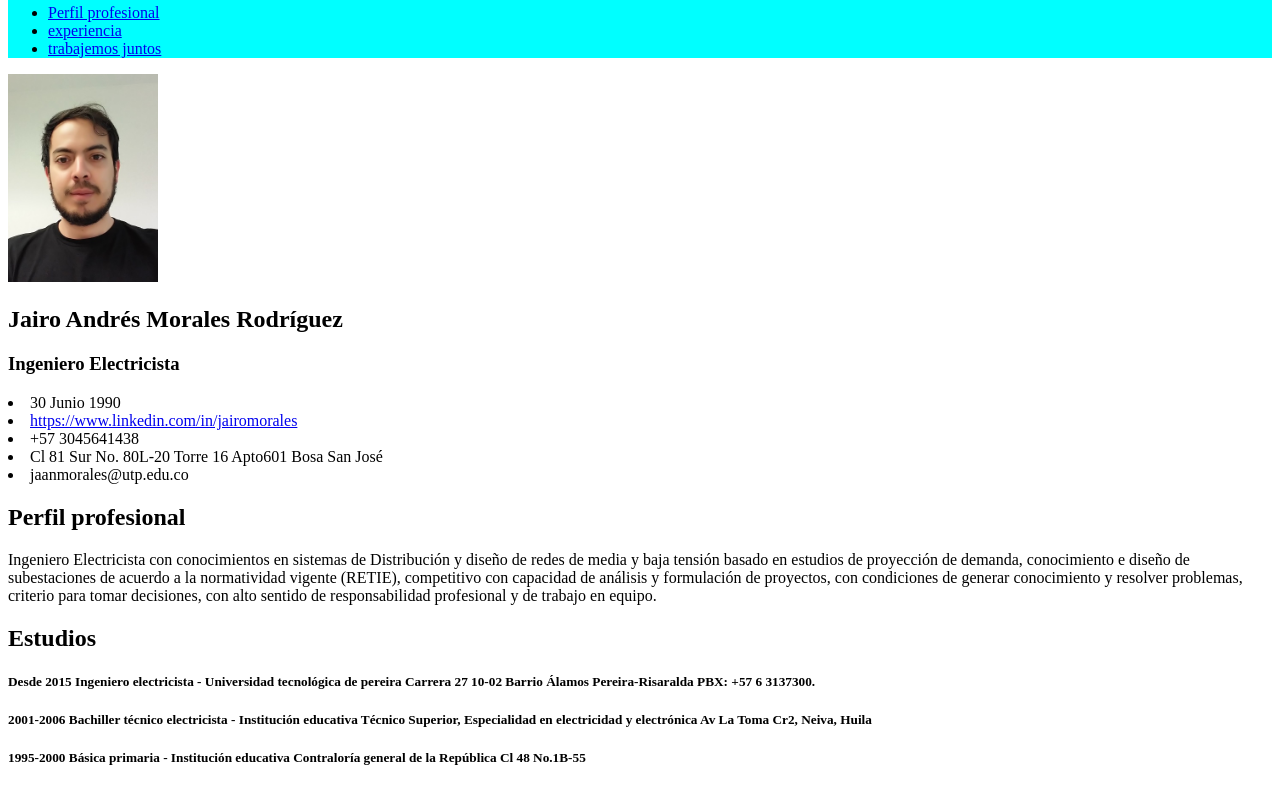
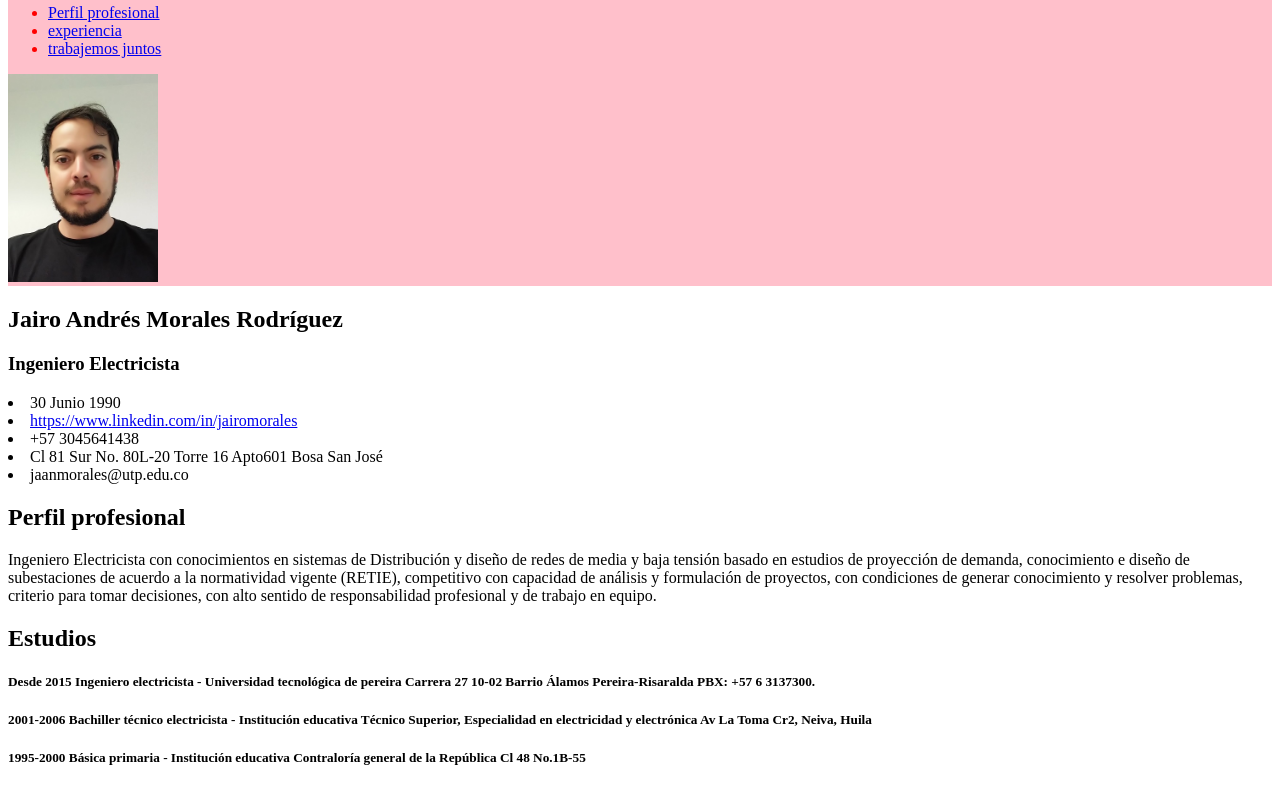
Before and after one commit to jairoandresm/vitae, a plain HTML site: page index.html in a window 1280 px wide. Shown: the part 102-887 px from the top of the page. Drawn offline with Linux system fonts and the light colour scheme.

Commit message:
se comentan los tipos de selectores

```diff
--- a/data/estilos.css
+++ b/data/estilos.css
@@ -1,3 +1,24 @@
+/*
+reglas
+selectores
+declaraciones
+propiedades
+valores
+
+- Selector de etiqueta
 header{
-  background-color: aqua;
+
 }
+- Selector descendente
+body header div nav ol li a {
+
+}
+- selector de clase, usamos un punto .
+
+- selector de id usamos #
+*/
+
+header{
+  background: pink;
+  color: red;
+}
--- a/index.html
+++ b/index.html
@@ -36,9 +36,10 @@
         </ul>
       </nav>
     </div>
+    <img src="data/jairo.jpg" alt="perfil" width="150px">
     </header>
     <section>
-        <img src="data/jairo.jpg" alt="perfil" width="150px">
+
       <h1>
         Jairo <strong> Andrés</strong> Morales <strong>Rodríguez</strong>
         <h3>Ingeniero Electricista</h3>
```
